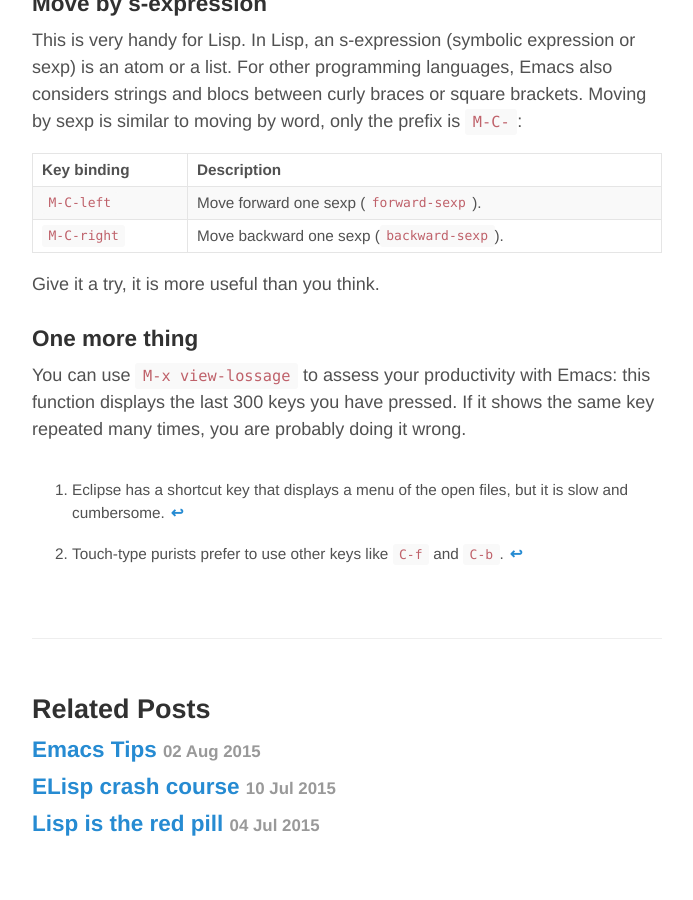
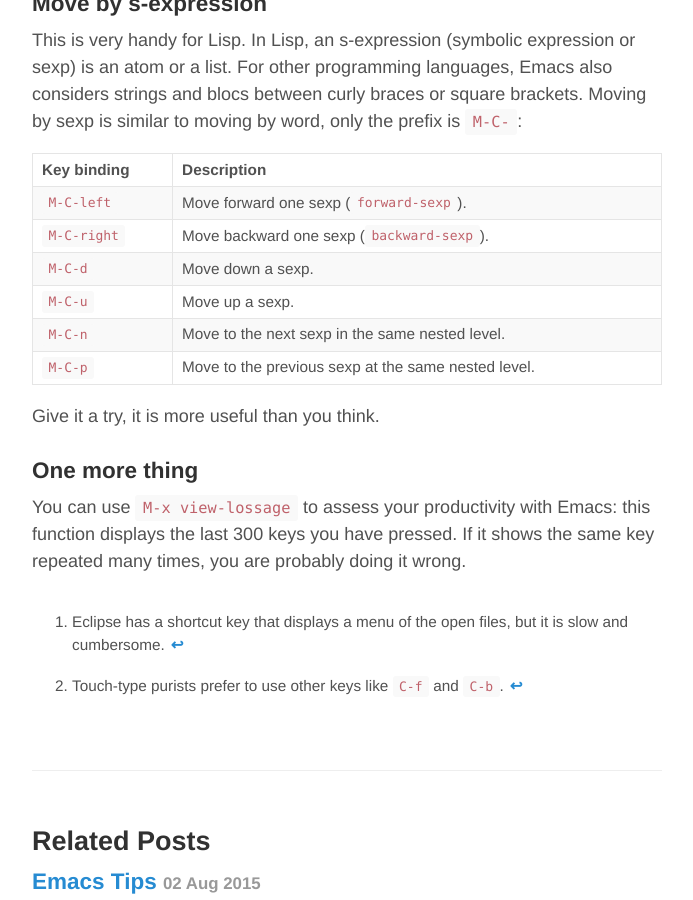
Before and after one commit to philippe-grenet/philippe-grenet.github.io, a Jekyll site: the page built from _posts/2015-06-28-fast-cursor-movement.md, in a window 1280 px wide and 900 px high, scrolled down 2209 px. Shown: the whole window, without its empty margins (293-986 px from the left). Built offline with Jekyll 4.4.1, drawn with Linux system fonts in a browser that asks for light colours.

Commit message:
Moving fast: added keys for list navigation

```diff
--- a/_posts/2015-06-28-fast-cursor-movement.md
+++ b/_posts/2015-06-28-fast-cursor-movement.md
@@ -98,6 +98,10 @@
 ---------------------|---------------------------------------------------------
 `M-C-left`           | Move forward one sexp (`forward-sexp`).
 `M-C-right`          | Move backward one sexp (`backward-sexp`).
+`M-C-d`              | Move down a sexp.
+`M-C-u`              | Move up a sexp.
+`M-C-n`              | Move to the next sexp in the same nested level.
+`M-C-p`              | Move to the previous sexp at the same nested level.
 
 Give it a try, it is more useful than you think.
 
```
